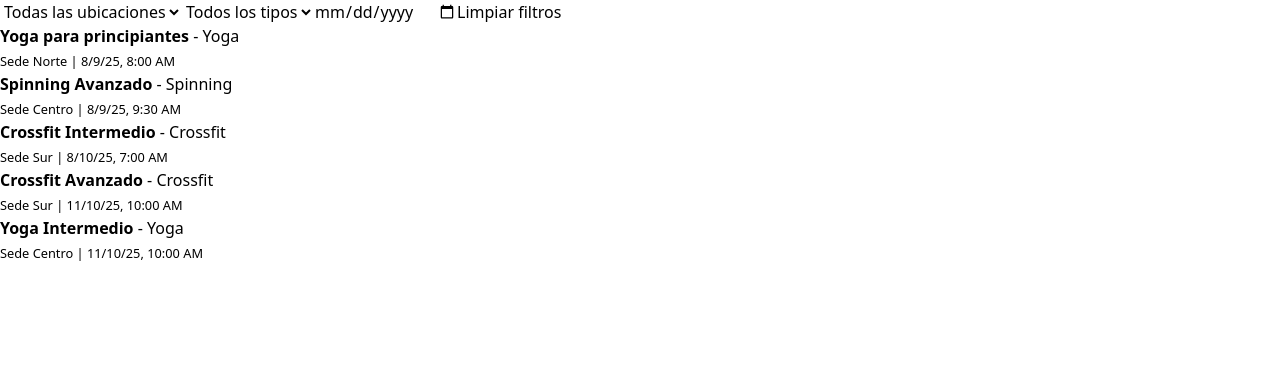
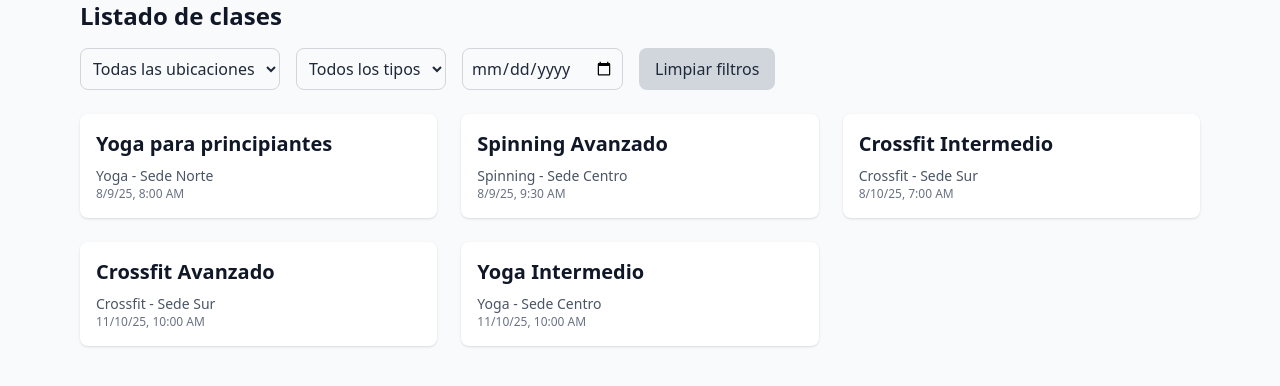
Before and after one commit to santiagonzalezr/fitzone-reservas, an Angular app: page /clases in a window 1280 px wide. Shown: the top 386 px of the page. Built offline with nearby package versions, Linux system fonts and the light colour scheme.

Commit message:
style(ui): aplicar estilos globales con Tailwind y refactor de HTML en componentes

```diff
--- a/src/app/app.component.html
+++ b/src/app/app.component.html
@@ -1 +1,3 @@
-<router-outlet></router-outlet>
+<div class="container mx-auto">
+    <router-outlet></router-outlet>
+</div>
--- a/src/app/features/clases/detalle-clase/detalle-clase.component.html
+++ b/src/app/features/clases/detalle-clase/detalle-clase.component.html
@@ -1,25 +1,40 @@
 @let claseData = clase();
 
 @if(clasesResource.isLoading()){
-    <div>Cargando detalles...</div>
+    <div class="text-gray-500">Cargando...</div>
 }
 
 @if(clasesResource.error()){
-    <div>Error al cargar la clase</div>
+    <div class="text-red-500">Error al cargar la clase</div>
 }
 
 @if(!clasesResource.isLoading() && claseData){
-    <h2>{{ claseData?.nombre }}</h2>
-    <p><strong>Tipo:</strong> {{ claseData?.tipo }}</p>
-    <p><strong>Ubicación:</strong> {{ claseData?.ubicacion }}</p>
-    <p><strong>Horario:</strong> {{ claseData?.horario | date: 'short' }}</p>
-    <!-- <p><strong>Descripción:</strong> {{ clase()?.descripcion }}</p> -->
+    <div class="bg-white shadow-md rounded-lg p-6">
+        <h2>{{ claseData?.nombre }}</h2>
+        <p class="mb-2"><strong>Tipo:</strong> {{ claseData?.tipo }}</p>
+        <p class="mb-2"><strong>Ubicación:</strong> {{ claseData?.ubicacion }}</p>
+        <p class="mb-4"><strong>Horario:</strong> {{ claseData?.horario | date: 'short' }}</p>
+    </div>
 
-    <button (click)="reservar()">Reservar</button>
-    <button (click)="volver()">Volver</button>
+    <div class="flex gap-4 mt-8">
+        <button class="btn btn-primary"
+        (click)="reservar()">
+            Reservar
+        </button>
+        <button  class="btn btn-secondaryr"
+        (click)="volver()">
+            Volver
+        </button>
+    </div>
 }
 
 @if(!clasesResource.isLoading() && !claseData){
-    <p>Clase no encontrada.</p>
-    <button (click)="volver()">Volver</button>
+    <div class="text-center">
+        <p>Clase no encontrada.</p>
+        <button
+        class="btn btn-secondary mt-4"
+        (click)="volver()">
+            Volver
+        </button>
+    </div>
 }
--- a/src/app/features/clases/listado-clases/listado-clases.component.html
+++ b/src/app/features/clases/listado-clases/listado-clases.component.html
@@ -1,20 +1,27 @@
+<h2 class="text-2xl font-bold mb-4">Listado de clases</h2>
+
 @if(clasesResource.isLoading()){
-    <p>Cargando clases...</p>
+    <p class="text-gray-500">Cargando clases...</p>
 }
+
 @if(clasesResource.error()){
-    <p>Error al cargar datos</p>
+    <p class="text-red-500">Error al cargar datos</p>
 }
 
 @if(!clasesResource.isLoading() && !clasesResource.error()){
-    <div class="filters">
-        <select [ngModel]="filtroUbicacion()" (ngModelChange)="filtroUbicacion.set($event)">
+    <div class="flex flex-wrap gap-4 mb-6">
+        <select class="border border-gray-300 rounded-lg p-2 cursor-pointer"
+        [ngModel]="filtroUbicacion()"
+        (ngModelChange)="filtroUbicacion.set($event)">
             <option value="">Todas las ubicaciones</option>
             @for(ubicacion of ubicaciones(); track $index){
                 <option [ngValue]="ubicacion">{{ ubicacion }}</option>
             }
         </select>
 
-        <select [ngModel]="filtroTipo()" (ngModelChange)="filtroTipo.set($event)">
+        <select class="border border-gray-300 rounded-lg p-2 cursor-pointer"
+        [ngModel]="filtroTipo()"
+        (ngModelChange)="filtroTipo.set($event)">
             <option value="">Todos los tipos</option>
             @for(tipo of tipos(); track $index){
                 <option [ngValue]="tipo">{{ tipo }}</option>
@@ -23,22 +30,26 @@
 
         <input
             type="date"
+             class="border border-gray-300 rounded-lg p-2 cursor-pointer"
             [(ngModel)]="filtroFecha"
             (ngModelChange)="filtroFecha.set($event)"
         />
 
-        <button (click)="limpiarFiltros()">Limpiar filtros</button>
+        <button  class="btn btn-secondary"
+        (click)="limpiarFiltros()">
+            Limpiar filtros
+        </button>
     </div>
-    <ul>
+
+    <div class="grid grid-cols-1 md:grid-cols-2 lg:grid-cols-3 gap-6">
         @for (clase of clasesFiltradas(); track $index){
-            <li>
-                <a [routerLink]="['/clases', clase.id]">
-                    <strong>{{ clase.nombre }}</strong> - {{ clase.tipo }}
-                    <br>
-                    <small>{{ clase.ubicacion }} | {{ clase.horario | date: 'short' }}</small>
-                </a>
-            </li>
+            <a class="block bg-white shadow-sm rounded-lg p-4 hover:shadow-lg transition"
+            [routerLink]="['/clases', clase.id]">
+                <h3 class="text-lg font-semibold">{{ clase.nombre }}</h3>
+                <p class="text-sm text-gray-600">{{ clase.tipo }} - {{ clase.ubicacion }}</p>
+                <p class="text-xs text-gray-500">{{ clase.horario | date: 'short' }}</p>
+            </a>
 
         }
-    </ul>
+    </div>
 }
--- a/src/app/features/reservas/mis-reservas/mis-reservas/mis-reservas.component.html
+++ b/src/app/features/reservas/mis-reservas/mis-reservas/mis-reservas.component.html
@@ -1,20 +1,24 @@
 @let reservasData = reservas();
 
-<h2>Mis reservas</h2>
+<h2 class="text-2xl font-bold mb-4">Mis reservas</h2>
 
 @if(!hayReservas()){
-    <p>No tienes reservas</p>
+    <p class="text-gray-500">No tienes reservas</p>
 }
 
 @if(hayReservas()){
-    <ul>
+    <ul class="space-y-4">
         @for(reserva of reservasData; track $index){
-            <li>
-                <strong>{{ reserva.nombre }}</strong> - {{ reserva.tipo }}
-                <br>
-                <small>{{ reserva.ubicacion }} | {{ reserva.horario | date: 'short' }}</small>
-                <br>
-                <button (click)="cancelarReserva(reserva.id)">Cancelar</button>
+            <li  class="bg-white shadow-md rounded-lg p-4 flex justify-between items-center">
+                <div>
+                    <strong class="block text-lg">{{ reserva.nombre }}</strong>
+                    <span class="text-sm text-gray-600">{{ reserva.tipo }} - {{ reserva.ubicacion }}</span>
+                    <span class="block text-xs text-gray-500">{{ reserva.horario | date: 'short' }}</span>
+                </div>
+                <button class="btn btn-danger"
+                (click)="cancelarReserva(reserva.id)">
+                    Cancelar
+                </button>
             </li>
         }
     </ul>
--- a/src/styles.css
+++ b/src/styles.css
@@ -1 +1,45 @@
 @import "tailwindcss";
+
+/* ===== Tipografía global ===== */
+body {
+  @apply bg-gray-50 text-gray-800 font-sans;
+}
+
+/* ===== Contenedor principal ===== */
+.container {
+  @apply max-w-6xl mx-auto px-4;
+}
+
+/* ===== Títulos ===== */
+h1, h2, h3, h4, h5, h6 {
+  @apply font-bold text-gray-900;
+}
+
+h1 {
+  @apply text-3xl mb-6;
+}
+
+h2 {
+  @apply text-2xl mb-4;
+}
+
+h3 {
+  @apply text-xl mb-2;
+}
+
+/* ===== Botones ===== */
+.btn {
+  @apply px-4 py-2 rounded-lg font-medium transition cursor-pointer;
+}
+
+.btn-primary {
+  @apply bg-blue-500 text-white hover:bg-blue-600;
+}
+
+.btn-secondary {
+  @apply bg-gray-300 hover:bg-gray-400;
+}
+
+.btn-danger {
+  @apply bg-red-500 text-white hover:bg-red-600;
+}
```
